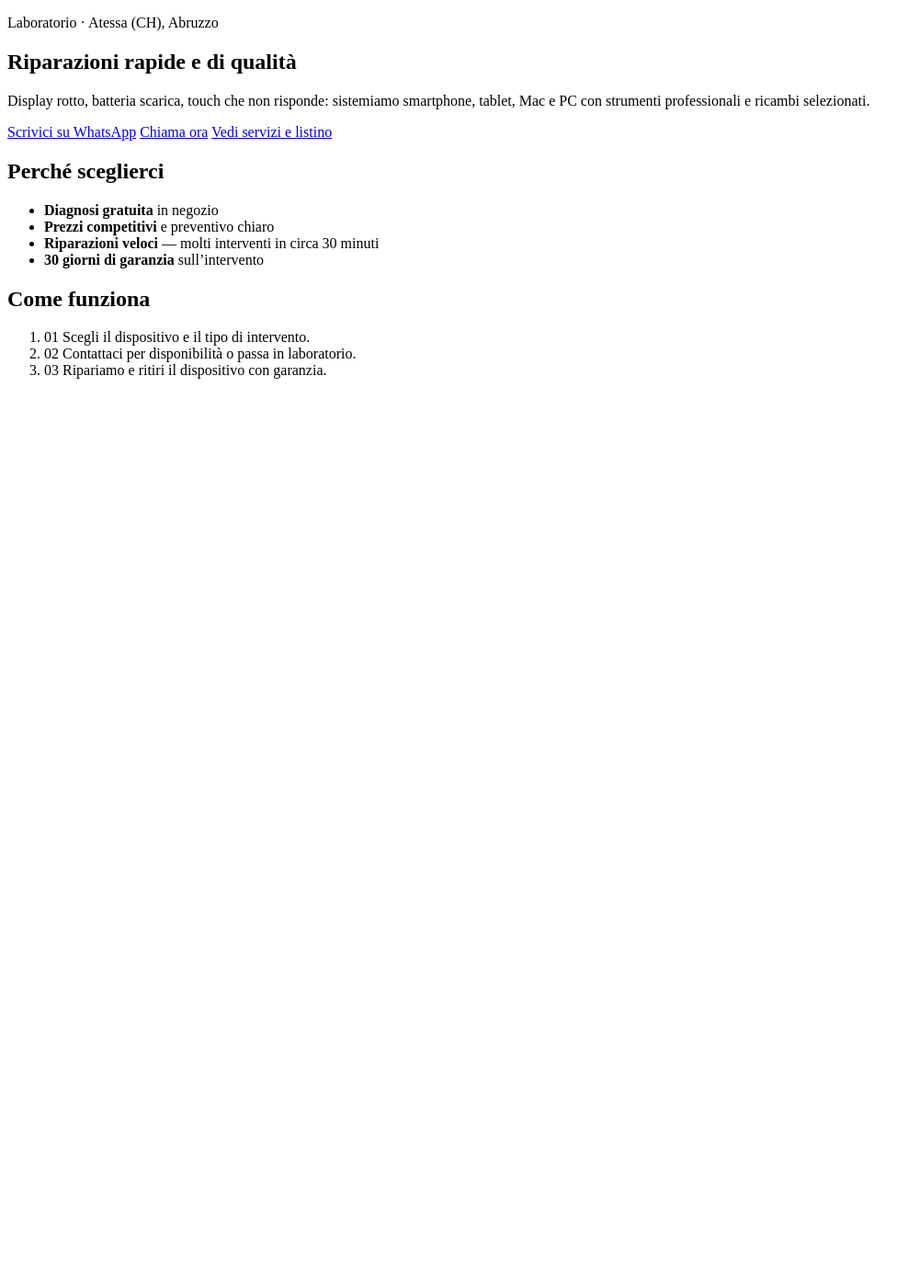
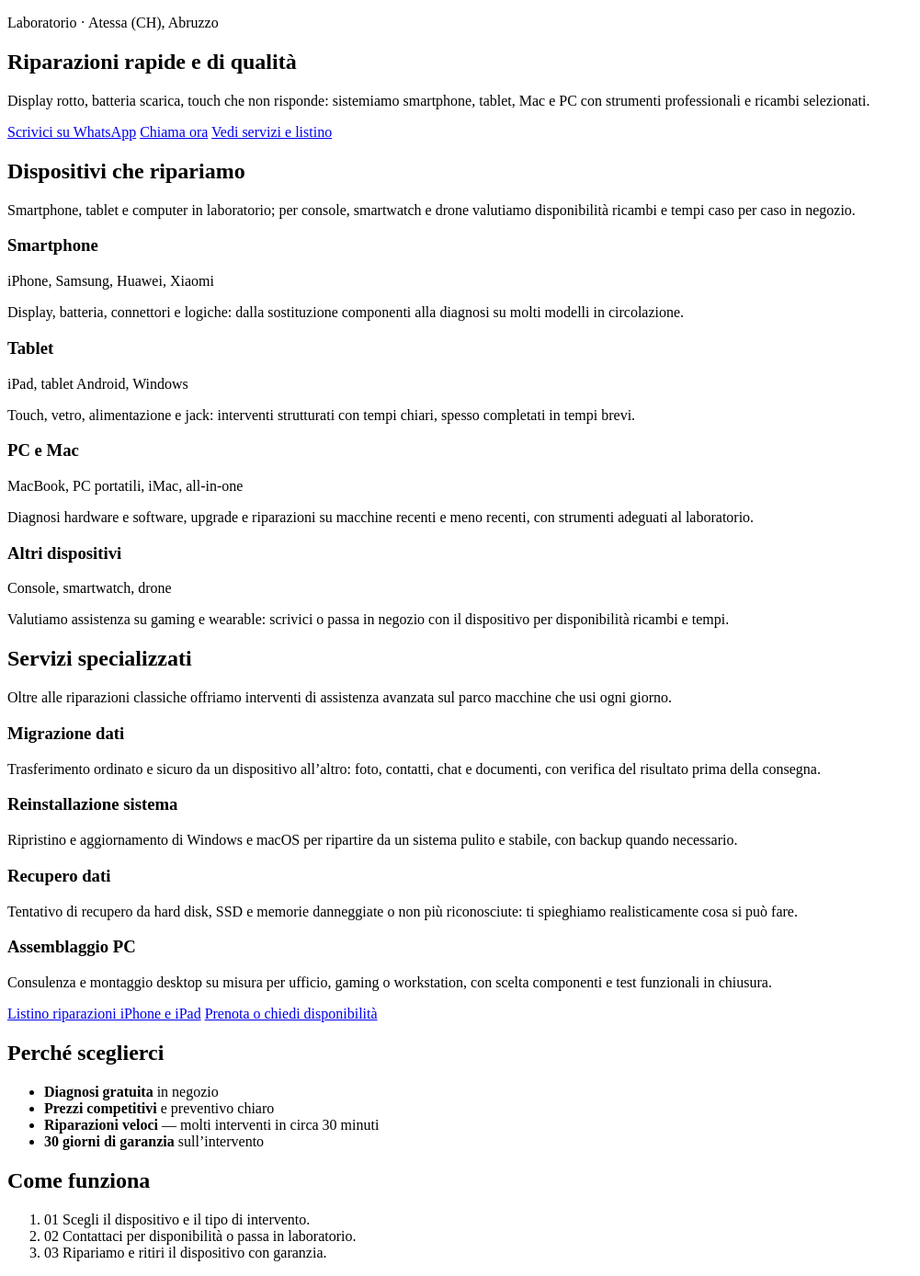
Before and after one commit to edama87/pub-repairs, a PHP site: page / in a window 1280 px wide; the page is wider, and only the part inside the window is pictured. Shown: the part 930-2318 px from the top of that part at 92% size, without its empty margins (0-1001 px from the left). Before the commit the page ends 1342 px from the top of that part, so only its background shows below. Run offline with PHP 8.4, Linux system fonts and the light colour scheme.

Commit message:
feat: sezioni servizi su home (dispositivi e specializzati)
Made-with: Cursor

```diff
--- a/index.html
+++ b/index.html
@@ -63,6 +63,94 @@
         </div>
       </section>
 
+      <section class="section" aria-labelledby="dispositivi-title">
+        <div class="section__inner">
+          <h2 id="dispositivi-title" class="section-title">Dispositivi che ripariamo</h2>
+          <p class="section-intro">
+            Smartphone, tablet e computer in laboratorio; per console, smartwatch e drone valutiamo disponibilità
+            ricambi e tempi caso per caso in negozio.
+          </p>
+          <div class="service-grid">
+            <article class="service-teaser">
+              <h3>Smartphone</h3>
+              <p class="service-teaser__meta">iPhone, Samsung, Huawei, Xiaomi</p>
+              <p>
+                Display, batteria, connettori e logiche: dalla sostituzione componenti alla diagnosi su molti modelli
+                in circolazione.
+              </p>
+            </article>
+            <article class="service-teaser">
+              <h3>Tablet</h3>
+              <p class="service-teaser__meta">iPad, tablet Android, Windows</p>
+              <p>
+                Touch, vetro, alimentazione e jack: interventi strutturati con tempi chiari, spesso completati in
+                tempi brevi.
+              </p>
+            </article>
+            <article class="service-teaser">
+              <h3>PC e Mac</h3>
+              <p class="service-teaser__meta">MacBook, PC portatili, iMac, all-in-one</p>
+              <p>
+                Diagnosi hardware e software, upgrade e riparazioni su macchine recenti e meno recenti, con strumenti
+                adeguati al laboratorio.
+              </p>
+            </article>
+            <article class="service-teaser">
+              <h3>Altri dispositivi</h3>
+              <p class="service-teaser__meta">Console, smartwatch, drone</p>
+              <p>
+                Valutiamo assistenza su gaming e wearable: scrivici o passa in negozio con il dispositivo per
+                disponibilità ricambi e tempi.
+              </p>
+            </article>
+          </div>
+        </div>
+      </section>
+
+      <section class="section" aria-labelledby="speciali-title">
+        <div class="section__inner">
+          <h2 id="speciali-title" class="section-title">Servizi specializzati</h2>
+          <p class="section-intro">
+            Oltre alle riparazioni classiche offriamo interventi di assistenza avanzata sul parco macchine che usi ogni
+            giorno.
+          </p>
+          <div class="service-grid">
+            <article class="service-teaser">
+              <h3>Migrazione dati</h3>
+              <p>
+                Trasferimento ordinato e sicuro da un dispositivo all’altro: foto, contatti, chat e documenti, con
+                verifica del risultato prima della consegna.
+              </p>
+            </article>
+            <article class="service-teaser">
+              <h3>Reinstallazione sistema</h3>
+              <p>
+                Ripristino e aggiornamento di Windows e macOS per ripartire da un sistema pulito e stabile, con backup
+                quando necessario.
+              </p>
+            </article>
+            <article class="service-teaser">
+              <h3>Recupero dati</h3>
+              <p>
+                Tentativo di recupero da hard disk, SSD e memorie danneggiate o non più riconosciute: ti spieghiamo
+                realisticamente cosa si può fare.
+              </p>
+            </article>
+            <article class="service-teaser">
+              <h3>Assemblaggio PC</h3>
+              <p>
+                Consulenza e montaggio desktop su misura per ufficio, gaming o workstation, con scelta componenti e
+                test funzionali in chiusura.
+              </p>
+            </article>
+          </div>
+          <p class="section-cta">
+            <a class="btn btn--ghost" href="./servizi.html">Listino riparazioni iPhone e iPad</a>
+            <a class="btn btn--primary" href="./contatti.html">Prenota o chiedi disponibilità</a>
+          </p>
+        </div>
+      </section>
+
       <section class="section section--muted" aria-labelledby="perche-title">
         <div class="section__inner">
           <h2 id="perche-title" class="section-title">Perché sceglierci</h2>
--- a/src/styles/layout.css
+++ b/src/styles/layout.css
@@ -133,6 +133,49 @@
   padding: 1rem 1.1rem;
   border: 1px solid var(--color-border);
   box-shadow: var(--shadow-soft);
+}
+
+.service-grid {
+  display: grid;
+  gap: 1rem;
+  grid-template-columns: repeat(auto-fit, minmax(240px, 1fr));
+}
+
+.service-teaser {
+  margin: 0;
+  background: var(--color-surface);
+  border-radius: var(--radius-md);
+  padding: 1.15rem 1.25rem;
+  border: 1px solid var(--color-border);
+  box-shadow: var(--shadow-soft);
+}
+
+.service-teaser h3 {
+  margin: 0 0 0.35rem;
+  font-size: 1.08rem;
+  letter-spacing: -0.02em;
+}
+
+.service-teaser__meta {
+  margin: 0 0 0.55rem;
+  font-size: 0.82rem;
+  font-weight: 600;
+  color: var(--accent);
+  letter-spacing: 0.02em;
+}
+
+.service-teaser p:last-child {
+  margin: 0;
+  color: var(--color-muted);
+  font-size: 0.92rem;
+  line-height: 1.45;
+}
+
+.section-cta {
+  margin: 1.75rem 0 0;
+  display: flex;
+  flex-wrap: wrap;
+  gap: 0.75rem;
 }
 
 .steps {
```
